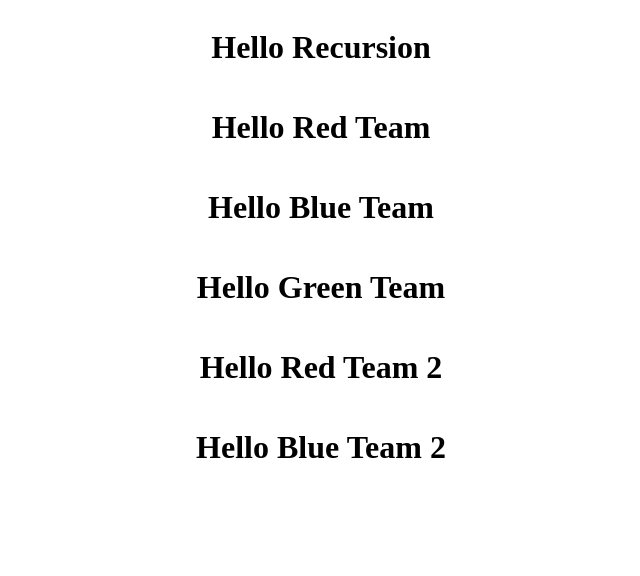
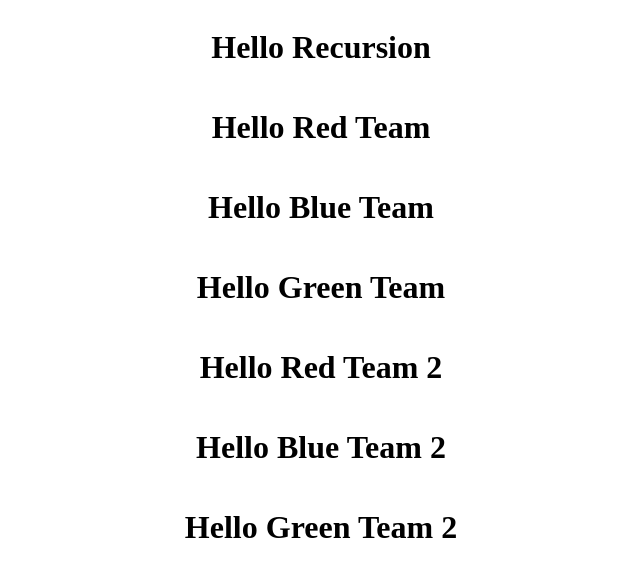
Before and after one commit to recursion-team2/task1, a plain HTML site: page index.html in a window 1280 px wide. Shown: the whole page, without its empty margins (319-959 px from the left). Drawn offline with Linux system fonts and the light colour scheme.

Commit message:
add-greeting-by-GreenTeam2

```diff
--- a/index.html
+++ b/index.html
@@ -15,6 +15,7 @@
       <h1>Hello Green Team</h1>
       <h1>Hello Red Team 2</h1>
       <h1>Hello Blue Team 2</h1>
+      <h1>Hello Green Team 2</h1>
     </div>
   </body>
 </html>
```
